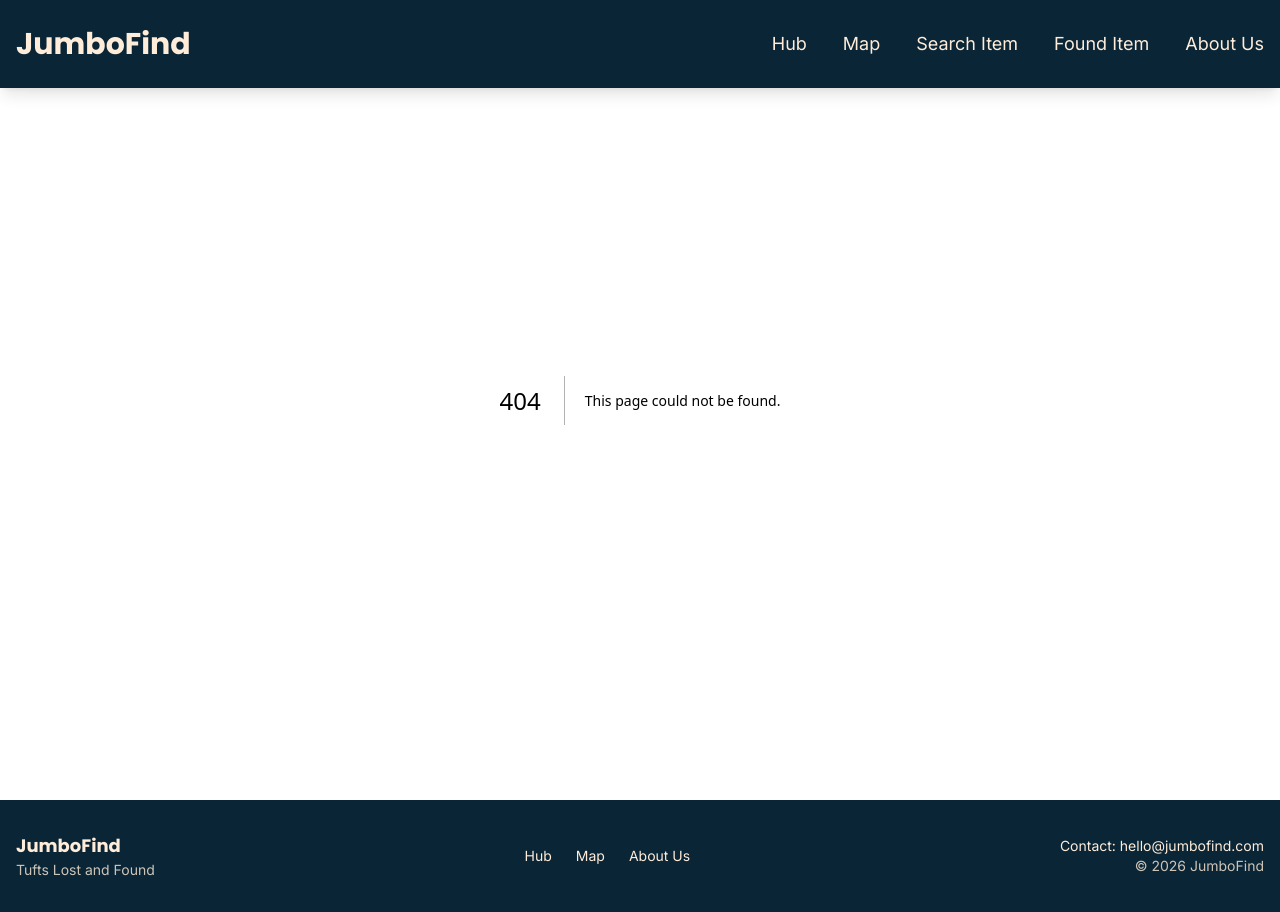
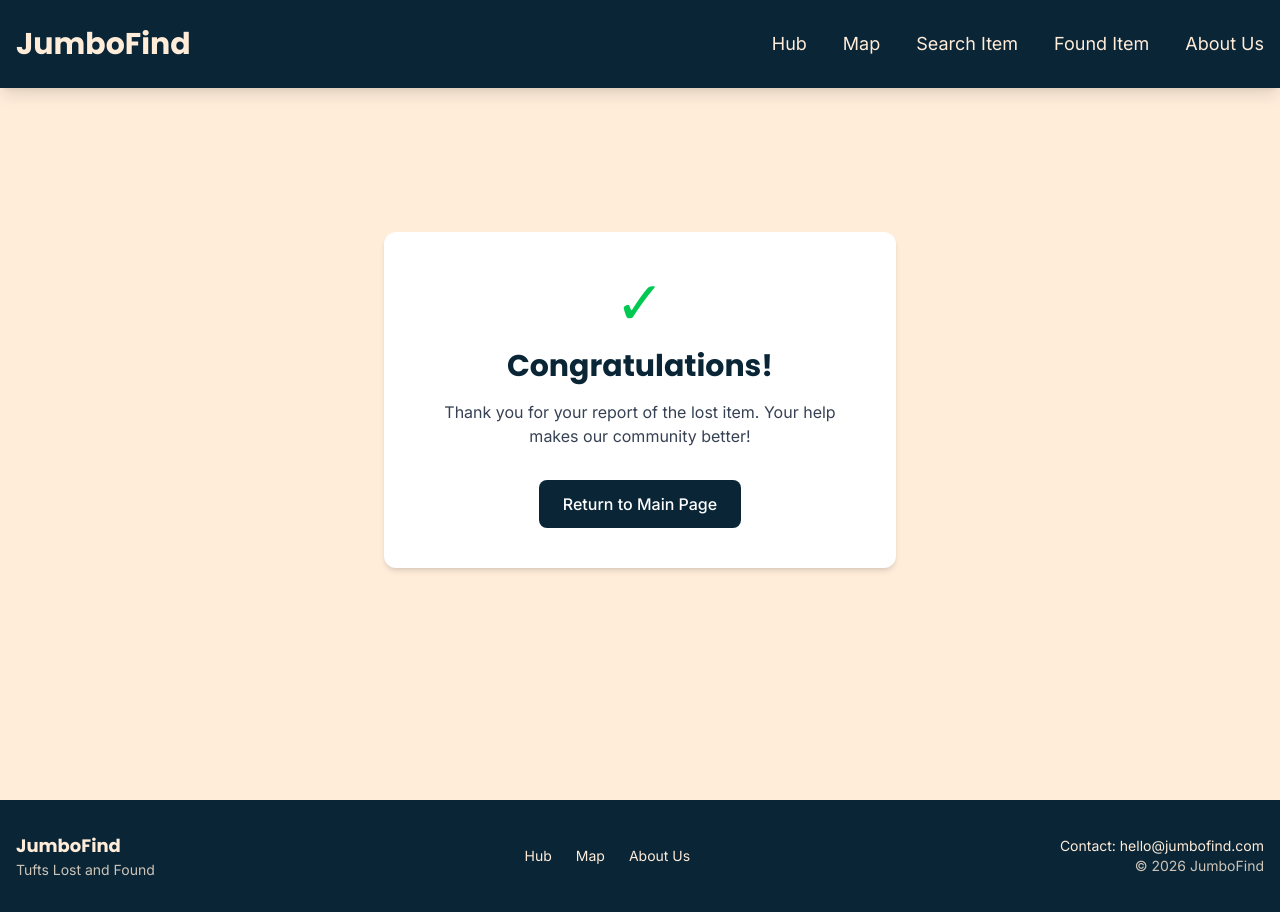
Before and after one commit to agath2/JumboFind, a Next.js app: page /reportsuccess in a window 1280 px wide. Before the commit this address had no page. Built offline with nearby package versions, Linux system fonts and the light colour scheme.

Commit message:
handleSubmit done

```diff
--- a/app/reportitem/page.tsx
+++ b/app/reportitem/page.tsx
@@ -2,8 +2,10 @@
 "use client";
 
 import { useState, useEffect } from 'react';
+import { useRouter } from 'next/navigation';
 
 export default function ReportItem() {
+  const router = useRouter();
   const [formData, setFormData] = useState({
     name: '',
     description: '',
@@ -85,34 +87,62 @@ export default function ReportItem() {
     }
   };
 
-  const handleSubmit = (e: React.FormEvent) => {
+const handleSubmit = async (e: React.FormEvent) => {
     e.preventDefault();
 
-    // Validation
+    // Step 1: Validation
     if (!formData.name || !formData.description || formData.tags.length === 0) {
       alert('Please fill in all required fields');
       return;
     }
-
     if (formData.lat === 0 || formData.long === 0) {
       alert('Please get your current location');
       return;
     }
-
     if (!formData.picture) {
       alert('Please upload a picture of the item');
       return;
     }
-
     if (!formData.phone && !formData.email) {
       alert('Please provide at least one contact method (phone or email)');
       return;
     }
 
-    // TODO: Send data to backend
-    console.log('Form submitted:', formData);
-    alert('Item reported successfully!');
-  };
+    // Step 2: Package the data exactly to match the backend's expected keys
+    const dataToSend = new FormData();
+    dataToSend.append('name', formData.name);
+    dataToSend.append('desc', formData.description); // matches 'desc'
+    dataToSend.append('tags', formData.tags.join(',')); // matches comma-separated string
+    dataToSend.append('loc', `Lat: ${formData.lat.toFixed(4)}, Lng: ${formData.long.toFixed(4)}`); // placeholder string for 'loc'
+    dataToSend.append('lat', formData.lat.toString());
+    dataToSend.append('lng', formData.long.toString()); // matches 'lng'
+    dataToSend.append('img', formData.picture); // matches 'img'
+
+    if (formData.phone) dataToSend.append('phoneNumber', formData.phone); // matches 'phoneNumber'
+    if (formData.email) dataToSend.append('email', formData.email);
+
+    // Step 3: Send data to the backend and handle the redirect
+    try {
+      // Send the POST request to the app/report/route.ts file
+      const response = await fetch('/report', {
+        method: 'POST',
+        body: dataToSend,
+      });
+
+      if (response.ok) {
+        // Success! Redirect the user to the congratulations page
+        router.push('/reportsuccess');
+      } else {
+        // If the backend sends an error (e.g. 400 Bad Request)
+        const errorData = await response.json();
+        alert(`Error: ${errorData.msg || 'Failed to submit item'}`);
+      }
+    } catch (error) {
+      // If the network fails completely
+      console.error('Submission error:', error);
+      alert('An error occurred while submitting the form. Please try again.');
+    }
+};
 
   return (
     <div className="min-h-full bg-light-beige p-6 mt-22">
--- /dev/null
+++ b/app/reportsuccess/page.tsx
@@ -0,0 +1,24 @@
+import Link from "next/link";
+
+export default function SuccessPage() {
+  return (
+    <div className="min-h-screen bg-light-beige flex flex-col items-center justify-center p-6 text-center">
+      <div className="bg-white p-10 rounded-xl shadow-md max-w-lg w-full">
+        <div className="text-green-500 text-6xl mb-4">✓</div>
+        <h1 className="text-3xl font-heading font-bold text-dark-navy mb-4">
+          Congratulations!
+        </h1>
+        <p className="text-gray-700 mb-8">
+          Thank you for your report of the lost item. Your help makes our community better!
+        </p>
+
+        <Link
+          href="/"
+          className="inline-block px-6 py-3 bg-dark-navy text-white font-medium rounded-lg hover:opacity-90 transition"
+        >
+          Return to Main Page
+        </Link>
+      </div>
+    </div>
+  );
+}
```
